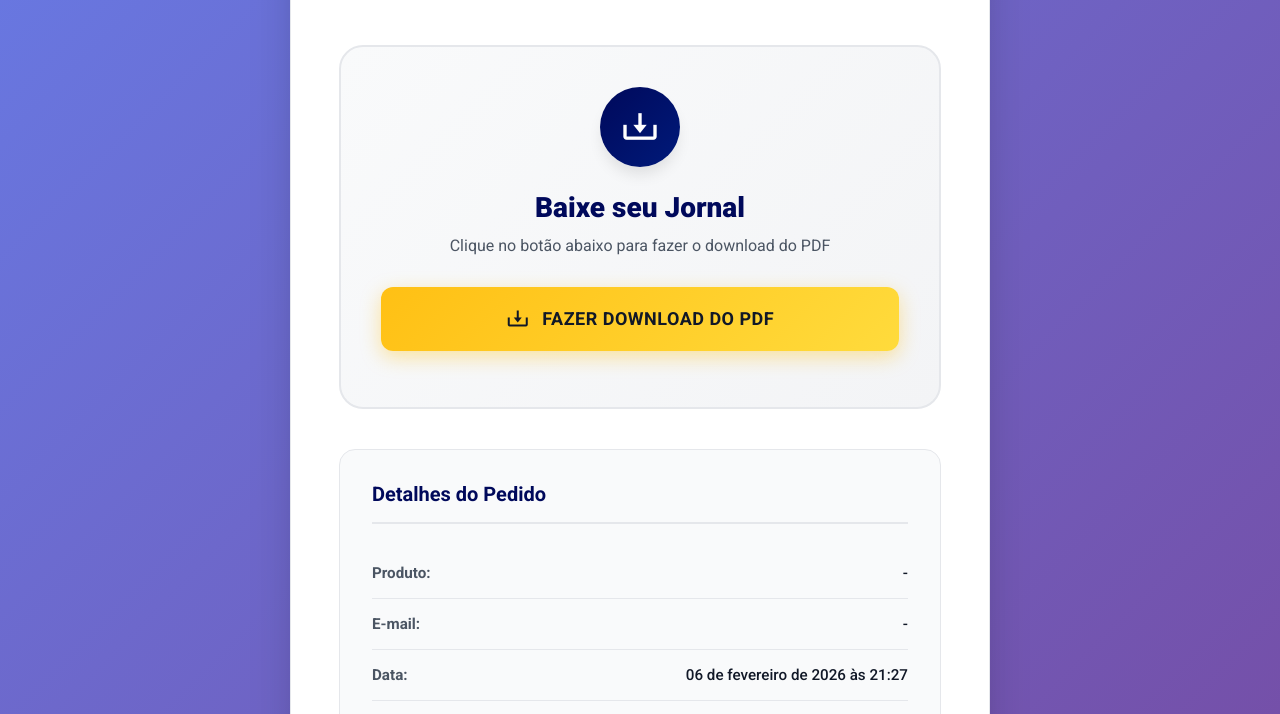
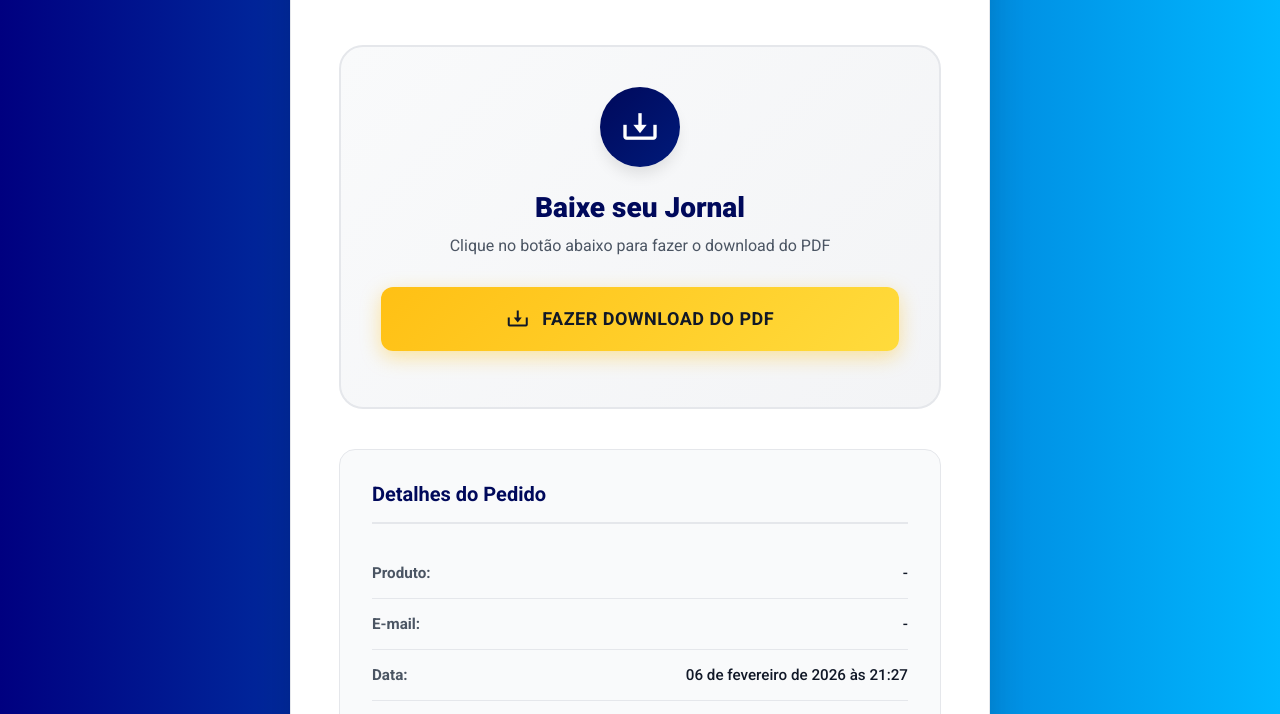
Before and after one commit to jornaldoreino545-droid/Jornal-do-Reino-dos-Ceus, a website: page checkout/public/success.html in a window 1280 px wide. Shown: the part 362-1076 px from the top of the page. Drawn offline with nearby package versions, Linux system fonts and the light colour scheme; files that its build step writes are made by us from their sources; files whose address does not match are found by name.

Commit message:
atualização do projeto

```diff
--- a/checkout/public/styles/success.css
+++ b/checkout/public/styles/success.css
@@ -48,7 +48,7 @@
 
 body {
     font-family: 'Roboto', -apple-system, BlinkMacSystemFont, 'Segoe UI', sans-serif;
-    background: linear-gradient(135deg, #667eea 0%, #764ba2 100%);
+    background: linear-gradient(to right, navy, rgb(0, 183, 255));
     min-height: 100vh;
     padding: 2rem;
     color: var(--gray-900);
```
Also changed, not shown: public/index.html (+1 -1 lines).
